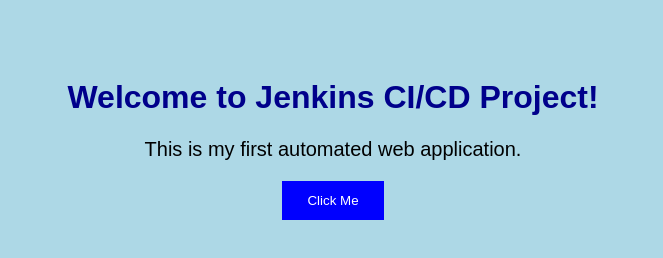
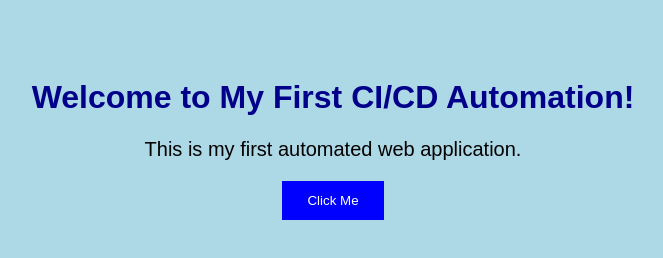
Before and after one commit to Yashraj1155/Jenkins-CICD-Project, a plain HTML site: page index.html in a window 1280 px wide. Shown: the whole page, without its empty margins (307-970 px from the left). Drawn offline with Linux system fonts and the light colour scheme.

Commit message:
Update website heading

```diff
--- a/index.html
+++ b/index.html
@@ -7,7 +7,7 @@
 </head>
 <body>
 
-    <h1>Welcome to Jenkins CI/CD Project!</h1>
+    <h1>Welcome to My First CI/CD Automation!</h1>
     <p>This is my first automated web application.</p>
 
     <button onclick="showMessage()">Click Me</button>
```
